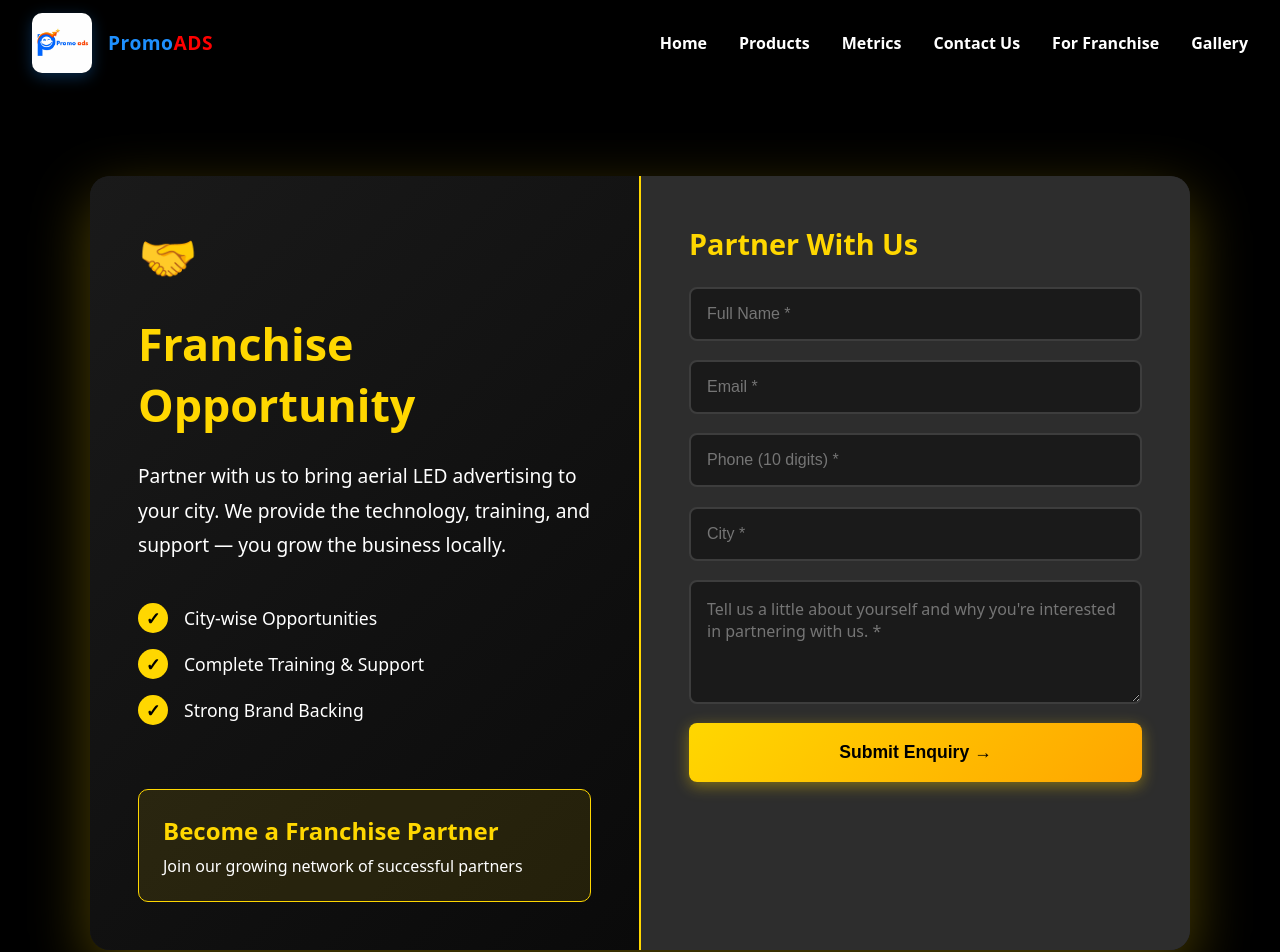
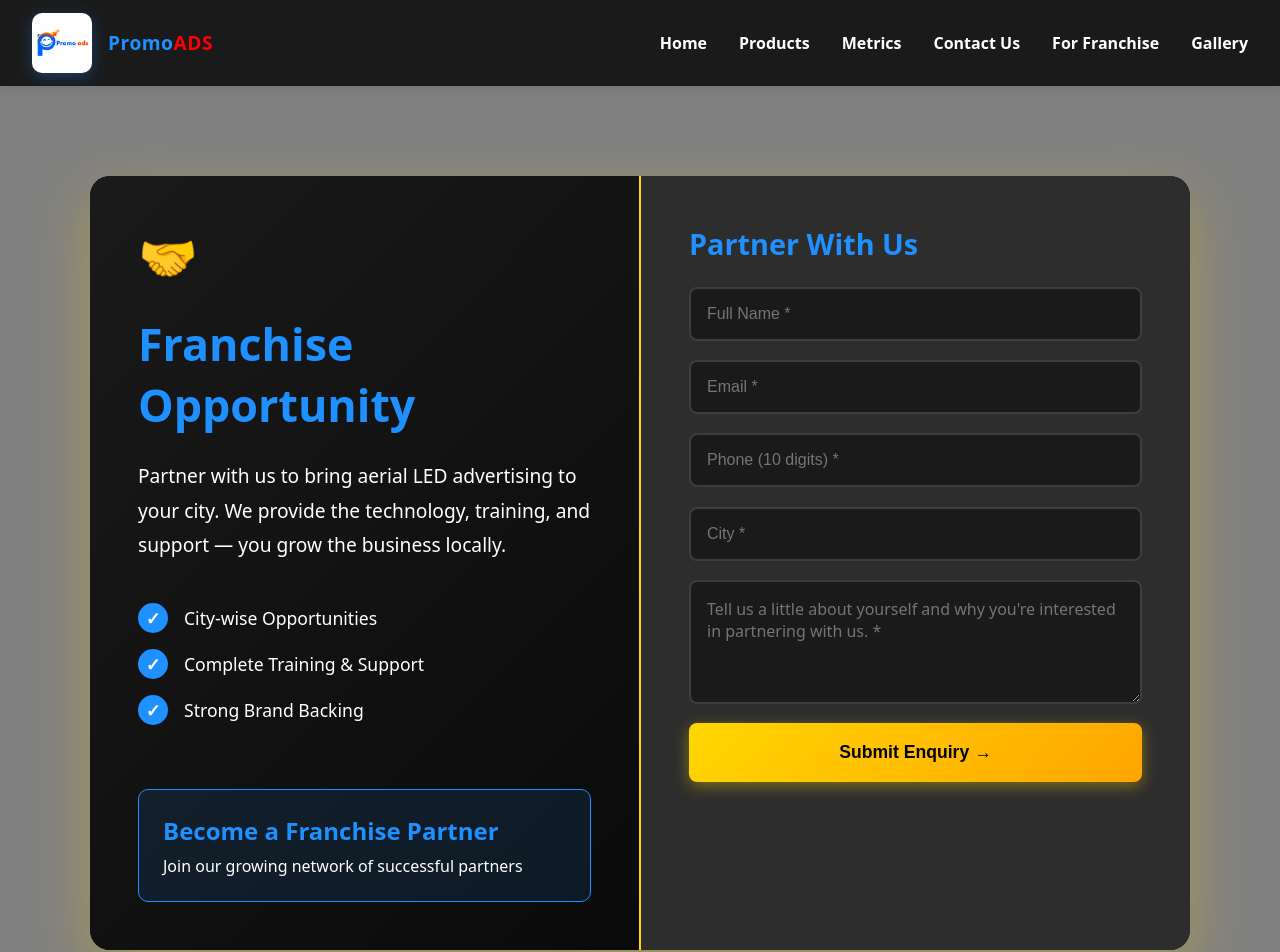
Before and after one commit to Chinna0107/Promoads, a React (Vite) app: page /franchise in a window 1280 px wide. Shown: the top 952 px of the page. Built offline with nearby package versions, Linux system fonts and the light colour scheme.

Commit message:
Production 1.6

```diff
--- a/src/App.css
+++ b/src/App.css
@@ -149,7 +149,7 @@
 
 .contact {
   padding: 5rem 0;
-  background: #1a1a2e;
+  background: #2a2a2a;
   color: white;
 }
 
@@ -191,7 +191,7 @@
 }
 
 .footer {
-  background: #0f0f1e;
+  background: #1a1a1a;
   color: white;
   text-align: center;
   padding: 2rem 0;
--- a/src/components/Contact.jsx
+++ b/src/components/Contact.jsx
@@ -39,7 +39,7 @@ function Contact() {
   }
 
   return (
-    <div style={{ background: '#000', minHeight: '100vh', paddingTop: '80px' }}>
+    <div style={{ background: '#808080', minHeight: '100vh', paddingTop: '80px' }}>
       <style>{`
         @media (max-width: 768px) {
           .contact-card { flex-direction: column !important; }
@@ -47,7 +47,7 @@ function Contact() {
         }
       `}</style>
 
-      <div style={{ background: '#000', padding: '6rem 2rem' }}>
+      <div style={{ background: '#808080', padding: '6rem 2rem' }}>
         <div style={{ maxWidth: '1100px', margin: '0 auto' }}>
           <div className="contact-card" style={{
             background: 'linear-gradient(135deg, #f0f8ff 0%, #e6f2ff 100%)',
@@ -309,7 +309,7 @@ function Contact() {
         </div>
       </div>
 
-      <div style={{ background: '#000', padding: '6rem 2rem' }}>
+      <div style={{ background: '#808080', padding: '6rem 2rem' }}>
         <div style={{ maxWidth: '1100px', margin: '0 auto' }}>
           <div className="contact-card" style={{
             background: 'linear-gradient(135deg, #f0f8ff 0%, #e6f2ff 100%)',
--- a/src/components/Footer.jsx
+++ b/src/components/Footer.jsx
@@ -7,7 +7,7 @@ function Footer() {
     <footer style={{ width: '100vw', margin: 0, padding: 0, boxSizing: 'border-box', position: 'relative', left: '50%', right: '50%', marginLeft: '-50vw', marginRight: '-50vw' }}>
 
       {/* Section 1: Company Info & Inquiries */}
-      <div style={{ backgroundColor: '#1a1a1a', padding: '4rem 5%', display: 'flex', justifyContent: 'space-between', alignItems: 'center', flexWrap: 'wrap', gap: '2rem' }}>
+      <div style={{ backgroundColor: '#2a2a2a', padding: '4rem 5%', display: 'flex', justifyContent: 'space-between', alignItems: 'center', flexWrap: 'wrap', gap: '2rem' }}>
         <div style={{ flex: '1 1 400px' }}>
           <div style={{ display: 'flex', alignItems: 'center', gap: '1rem', marginBottom: '1.5rem' }}>
             <img src={logo} alt="PromoADS Logo" style={{ height: '50px', width: 'auto', borderRadius: '8px' }} />
@@ -66,7 +66,7 @@ function Footer() {
       </div>
 
       {/* Bottom Bar */}
-      <div style={{ backgroundColor: '#1a1a1a', padding: '2rem 5%', textAlign: 'center', borderTop: '1px solid #333' }}>
+      <div style={{ backgroundColor: '#2a2a2a', padding: '2rem 5%', textAlign: 'center', borderTop: '1px solid #333' }}>
         <p style={{ color: '#FFF', fontSize: '0.9rem', letterSpacing: '0.5px', margin: 0 }}>© {new Date().getFullYear()} PromoADS. All rights reserved.</p>
       </div>
     </footer>
--- a/src/components/Franchise.jsx
+++ b/src/components/Franchise.jsx
@@ -20,7 +20,7 @@ function Franchise() {
   }
 
   return (
-    <div style={{ background: '#000', minHeight: '100vh', paddingTop: '80px' }}>
+    <div style={{ background: '#808080', minHeight: '100vh', paddingTop: '80px' }}>
       <style>{`
         @media (max-width: 768px) {
           .franchise-card { flex-direction: column !important; }
@@ -28,7 +28,7 @@ function Franchise() {
         }
       `}</style>
 
-      <div style={{ background: '#000', padding: '6rem 2rem' }}>
+      <div style={{ background: '#808080', padding: '6rem 2rem' }}>
         <div style={{ maxWidth: '1100px', margin: '0 auto' }}>
           <div className="franchise-card" style={{
             background: 'linear-gradient(135deg, #1a1a1a 0%, #2d2d2d 100%)',
@@ -51,7 +51,7 @@ function Franchise() {
                 fontSize: '3rem',
                 marginBottom: '1.5rem'
               }}>🤝</div>
-              <h2 style={{ fontSize: '2.8rem', marginBottom: '1.5rem', fontWeight: 700, color: '#FFD700' }}>Franchise Opportunity</h2>
+              <h2 style={{ fontSize: '2.8rem', marginBottom: '1.5rem', fontWeight: 700, color: '#1E90FF' }}>Franchise Opportunity</h2>
               <p style={{ fontSize: '1.2rem', marginBottom: '2.5rem', lineHeight: '1.8', color: '#fff' }}>
                 Partner with us to bring aerial LED advertising to your city. We provide the technology, training, and support — you grow the business locally.
               </p>
@@ -63,7 +63,7 @@ function Franchise() {
                   fontSize: '1.1rem'
                 }}>
                   <span style={{
-                    background: '#FFD700',
+                    background: '#1E90FF',
                     borderRadius: '50%',
                     width: '30px',
                     height: '30px',
@@ -71,7 +71,7 @@ function Franchise() {
                     alignItems: 'center',
                     justifyContent: 'center',
                     marginRight: '1rem',
-                    color: '#000',
+                    color: '#fff',
                     fontWeight: 'bold'
                   }}>✓</span>
                   City-wise Opportunities
@@ -83,7 +83,7 @@ function Franchise() {
                   fontSize: '1.1rem'
                 }}>
                   <span style={{
-                    background: '#FFD700',
+                    background: '#1E90FF',
                     borderRadius: '50%',
                     width: '30px',
                     height: '30px',
@@ -91,7 +91,7 @@ function Franchise() {
                     alignItems: 'center',
                     justifyContent: 'center',
                     marginRight: '1rem',
-                    color: '#000',
+                    color: '#fff',
                     fontWeight: 'bold'
                   }}>✓</span>
                   Complete Training & Support
@@ -102,7 +102,7 @@ function Franchise() {
                   fontSize: '1.1rem'
                 }}>
                   <span style={{
-                    background: '#FFD700',
+                    background: '#1E90FF',
                     borderRadius: '50%',
                     width: '30px',
                     height: '30px',
@@ -110,20 +110,20 @@ function Franchise() {
                     alignItems: 'center',
                     justifyContent: 'center',
                     marginRight: '1rem',
-                    color: '#000',
+                    color: '#fff',
                     fontWeight: 'bold'
                   }}>✓</span>
                   Strong Brand Backing
                 </div>
               </div>
               <div style={{
-                background: 'rgba(255,215,0,0.1)',
+                background: 'rgba(30,144,255,0.1)',
                 padding: '1.5rem',
                 borderRadius: '10px',
                 marginTop: '2rem',
-                border: '1px solid #FFD700'
+                border: '1px solid #1E90FF'
               }}>
-                <h3 style={{ fontSize: '1.5rem', marginBottom: '0.5rem', color: '#FFD700' }}>Become a Franchise Partner</h3>
+                <h3 style={{ fontSize: '1.5rem', marginBottom: '0.5rem', color: '#1E90FF' }}>Become a Franchise Partner</h3>
                 <p style={{ color: '#fff' }}>Join our growing network of successful partners</p>
               </div>
             </div>
@@ -132,7 +132,7 @@ function Franchise() {
               <h3 style={{
                 fontSize: '1.8rem',
                 marginBottom: '1.5rem',
-                color: '#FFD700',
+                color: '#1E90FF',
                 fontWeight: 600
               }}>Partner With Us</h3>
               <form onSubmit={handleFranchiseSubmit} style={{ display: 'flex', flexDirection: 'column', gap: '1.2rem' }}>
@@ -153,7 +153,7 @@ function Franchise() {
                     background: '#1a1a1a',
                     color: '#fff'
                   }}
-                  onFocus={(e) => e.target.style.borderColor = '#FFD700'}
+                  onFocus={(e) => e.target.style.borderColor = '#1E90FF'}
                   onBlur={(e) => e.target.style.borderColor = '#3d3d3d'}
                 />
                 <input
@@ -173,7 +173,7 @@ function Franchise() {
                     background: '#1a1a1a',
                     color: '#fff'
                   }}
-                  onFocus={(e) => e.target.style.borderColor = '#FFD700'}
+                  onFocus={(e) => e.target.style.borderColor = '#1E90FF'}
                   onBlur={(e) => e.target.style.borderColor = '#3d3d3d'}
                 />
                 <input
@@ -194,7 +194,7 @@ function Franchise() {
                     background: '#1a1a1a',
                     color: '#fff'
                   }}
-                  onFocus={(e) => e.target.style.borderColor = '#FFD700'}
+                  onFocus={(e) => e.target.style.borderColor = '#1E90FF'}
                   onBlur={(e) => e.target.style.borderColor = '#3d3d3d'}
                 />
                 <input
@@ -214,7 +214,7 @@ function Franchise() {
                     background: '#1a1a1a',
                     color: '#fff'
                   }}
-                  onFocus={(e) => e.target.style.borderColor = '#FFD700'}
+                  onFocus={(e) => e.target.style.borderColor = '#1E90FF'}
                   onBlur={(e) => e.target.style.borderColor = '#3d3d3d'}
                 />
                 <textarea
@@ -236,7 +236,7 @@ function Franchise() {
                     background: '#1a1a1a',
                     color: '#fff'
                   }}
-                  onFocus={(e) => e.target.style.borderColor = '#FFD700'}
+                  onFocus={(e) => e.target.style.borderColor = '#1E90FF'}
                   onBlur={(e) => e.target.style.borderColor = '#3d3d3d'}
                 />
                 <button
--- a/src/components/Products.css
+++ b/src/components/Products.css
@@ -2,7 +2,7 @@
   padding: 4rem 2rem;
   max-width: 1400px;
   margin: 0 auto;
-  background: #000;
+  background: #808080;
   min-height: 100vh;
 }
 
@@ -13,7 +13,7 @@
 }
 
 .product-card {
-  background: #1a1a1a;
+  background: #2a2a2a;
   border-radius: 16px;
   overflow: hidden;
   border: 2px solid #333;
```
Also changed, not shown: src/components/Gallery.jsx (+5 -5 lines), src/components/Home.jsx (+4 -4 lines), src/components/Metrics.jsx (+7 -7 lines).
